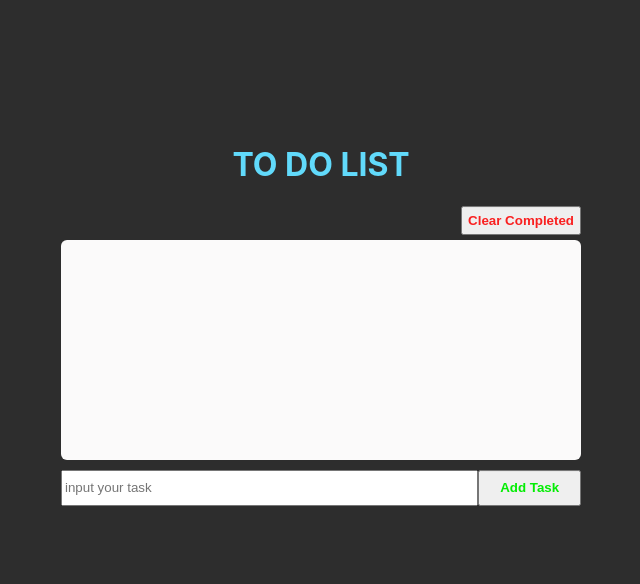
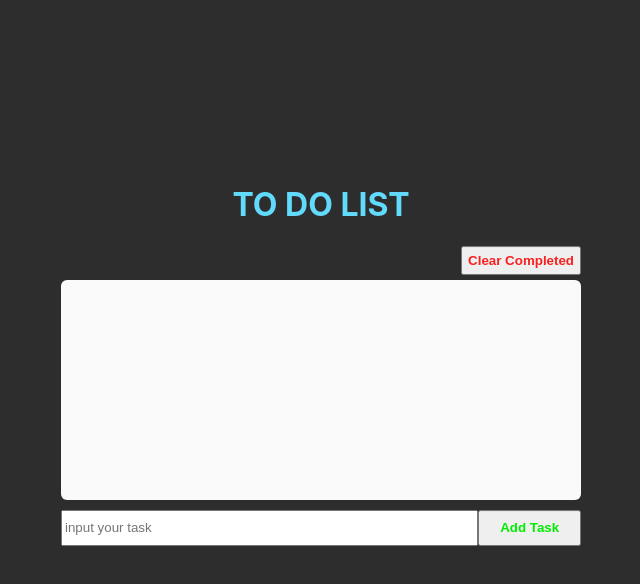
Before and after one commit to VaibhavKhushalani/TODOList, a React (Create React App) app: page / in a window 1280 px wide. Shown: the top 584 px of the page, without its empty margins (319-959 px from the left). Built offline with nearby package versions, Linux system fonts and the light colour scheme.

Commit message:
code cleaning

```diff
--- a/src/App.css
+++ b/src/App.css
@@ -1,6 +1,6 @@
 .app {
   position: absolute;
-  top: 40%;
+  top: 45%;
   right: 50%;
   transform: translate(50%, -50%);
 }
```
